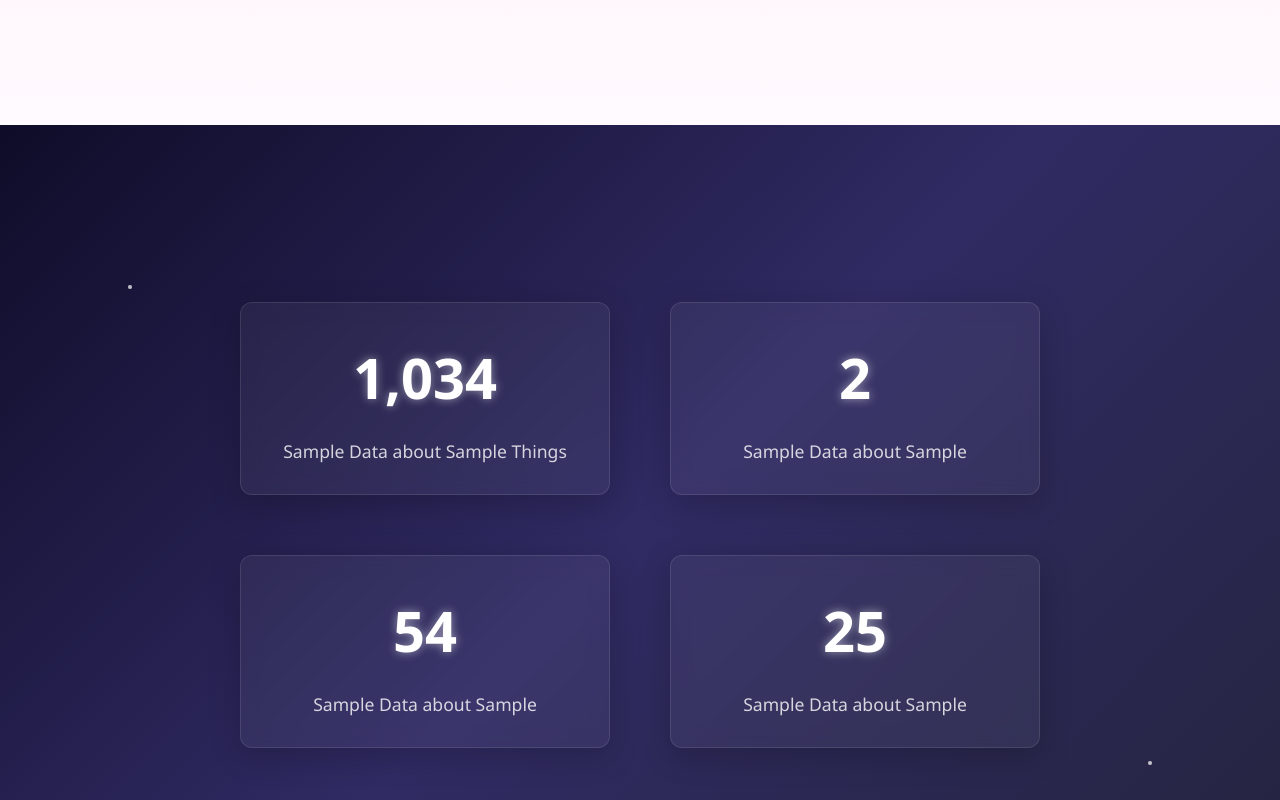
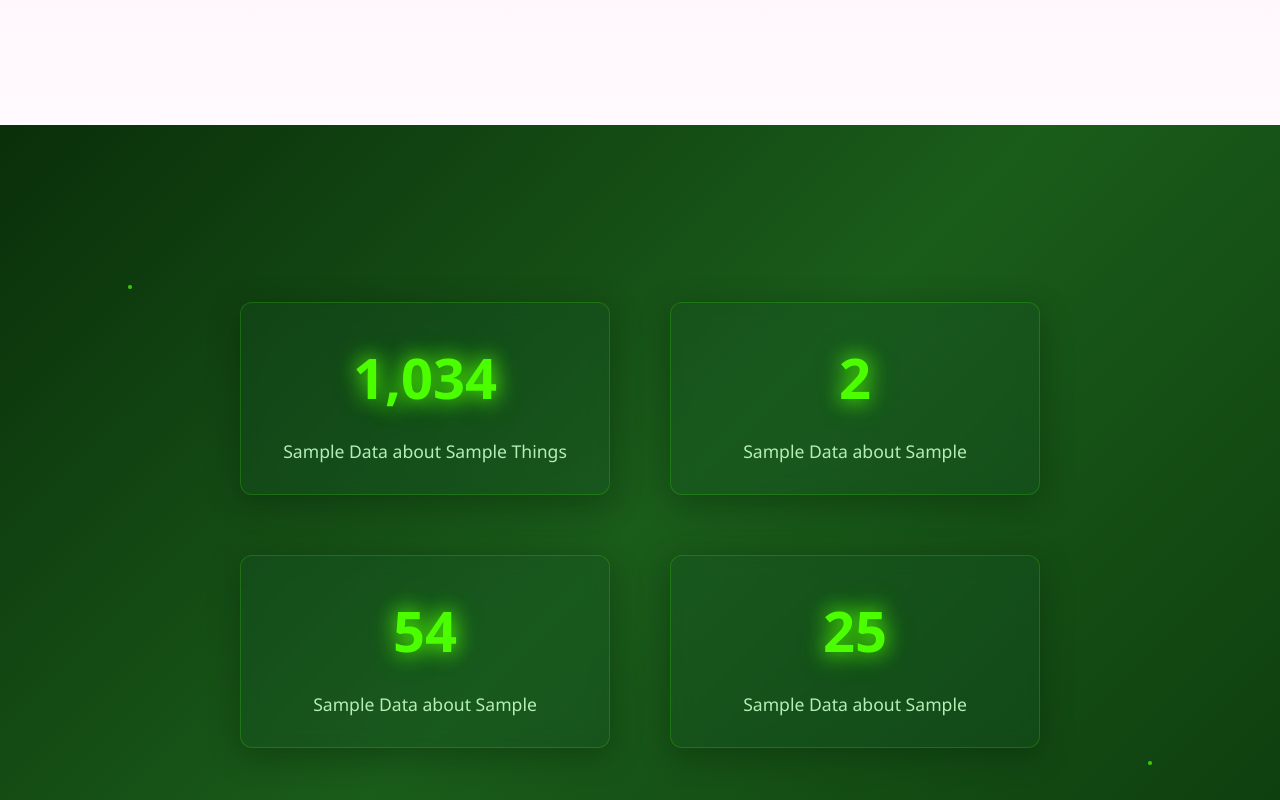
Before and after one commit to Shruthi057/final-task-, a React (Create React App) app: page /home in a window 1280 px wide. Shown: the part 1620-2420 px from the top of the page. Built offline with nearby package versions, Linux system fonts and the light colour scheme.

Commit message:
updated code

```diff
--- a/src/components/SampleComponent.css
+++ b/src/components/SampleComponent.css
@@ -3,7 +3,7 @@
   position: relative;
   width: 100%;
   min-height: 100vh;
-  background: linear-gradient(135deg, #0f0c29, #302b63, #24243e);
+  background: linear-gradient(135deg, #0a2f0a, #1a5c1a, #0d3b0d);
   display: flex;
   justify-content: center;
   align-items: center;
@@ -46,7 +46,7 @@
   position: absolute;
   width: 4px;
   height: 4px;
-  background-color: rgba(255, 255, 255, 0.7);
+  background-color: rgba(76, 255, 0, 0.7);
   border-radius: 50%;
   animation: twinkle 3s infinite alternate;
 }
@@ -82,12 +82,12 @@
   transform: translateY(20px);
   transition: opacity 0.8s ease, transform 0.8s ease;
   text-align: center;
-  background: rgba(255, 255, 255, 0.05);
+  background: rgba(20, 83, 45, 0.2);
   backdrop-filter: blur(10px);
   border-radius: 12px;
   padding: 30px 20px;
-  box-shadow: 0 8px 32px rgba(0, 0, 0, 0.2);
-  border: 1px solid rgba(255, 255, 255, 0.1);
+  box-shadow: 0 8px 32px rgba(0, 20, 0, 0.3);
+  border: 1px solid rgba(76, 255, 0, 0.2);
 }
 
 .data-item.visible {
@@ -99,14 +99,14 @@
   font-size: 3.5rem;
   font-weight: 700;
   margin: 0 0 15px 0;
-  color: #fff;
-  text-shadow: 0 0 10px rgba(255, 255, 255, 0.5);
+  color: #4cff00;
+  text-shadow: 0 0 10px rgba(76, 255, 0, 0.5);
 }
 
 .text {
   font-size: 1.1rem;
   margin: 0;
-  color: rgba(255, 255, 255, 0.8);
+  color: rgba(200, 255, 200, 0.9);
   line-height: 1.5;
 }
 
@@ -130,7 +130,7 @@
 
 .dotted-line {
   fill: none;
-  stroke: rgba(255, 255, 255, 0.6);
+  stroke: #4cff00;
   stroke-width: 2;
   opacity: 0;
   animation: drawLine 1s forwards;
@@ -154,6 +154,23 @@
   }
 }
 
+/* Pulse animation for numbers */
+.data-item.visible .number {
+  animation: pulse 2s infinite;
+}
+
+@keyframes pulse {
+  0% {
+    text-shadow: 0 0 5px rgba(76, 255, 0, 0.7);
+  }
+  50% {
+    text-shadow: 0 0 20px rgba(76, 255, 0, 0.9), 0 0 30px rgba(76, 255, 0, 0.6);
+  }
+  100% {
+    text-shadow: 0 0 5px rgba(76, 255, 0, 0.7);
+  }
+}
+
 /* Responsive adjustments */
 @media (max-width: 768px) {
   .data-grid {
```
